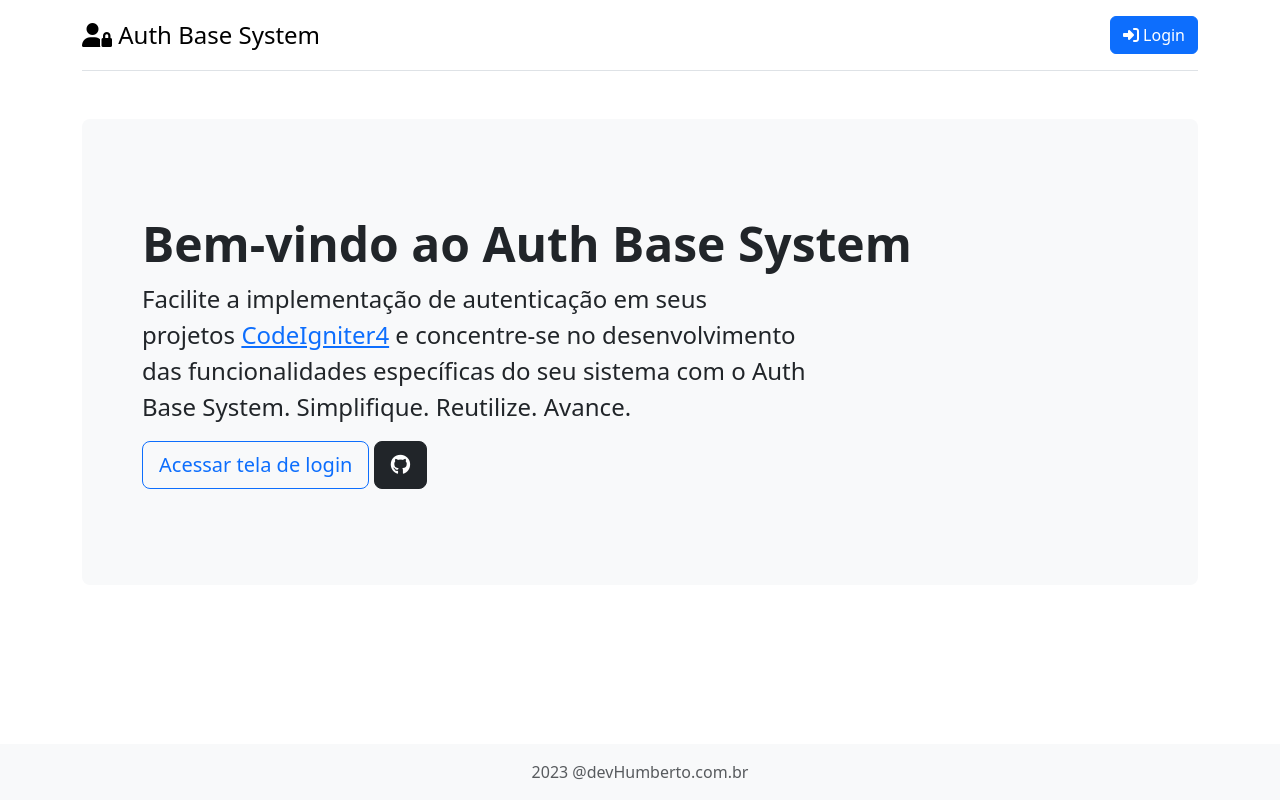
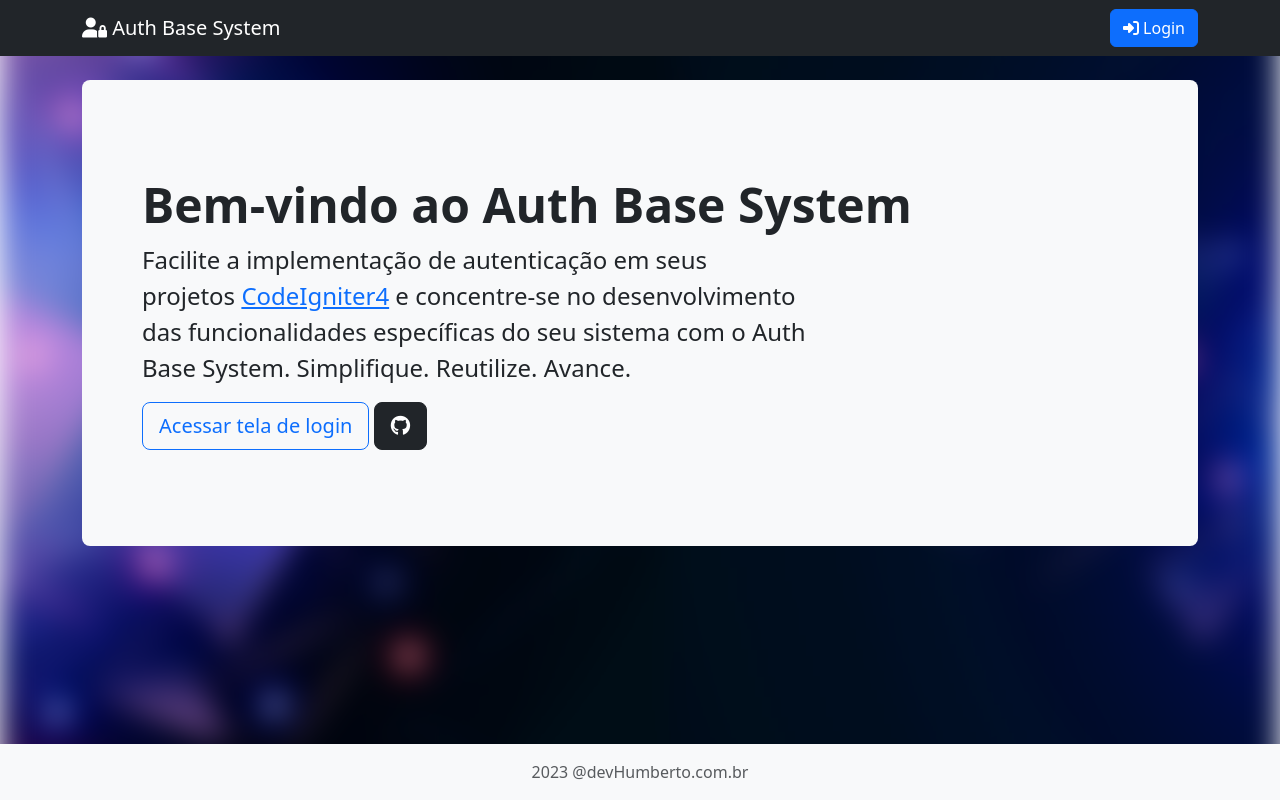
Before and after one commit to HRSoaresFilho/auth-base-system, a CodeIgniter 4 app: template app/Views/welcome_message.php in a window 1280 px wide. Run offline with PHP 8.4 and a stand-in for CodeIgniter, Linux system fonts and the light colour scheme; the template is opened without the code that fills it, so the values that code supplies are empty; some libraries are stand-ins or nearby versions.

Commit message:
Ajustes layout página inicial

```diff
--- a/app/Views/welcome_message.php
+++ b/app/Views/welcome_message.php
@@ -11,21 +11,22 @@
     <link rel="stylesheet" href="<?= base_url('assets/bootstrap-5.3.2/css/bootstrap.min.css') ?>">
     <!-- FontAwesome -->
     <link rel="stylesheet" href="<?= base_url('assets/fontawesome-free-6.5.1/css/all.min.css') ?>">
+    <!-- Custom CSS -->
+    <link rel="stylesheet" href="<?= base_url('css/style.css') ?>">
 
 </head>
 
 <body>
+    <div class="bg"></div>
+    <div class="content">
+        <nav class="navbar bg-dark" data-bs-theme="dark">
             <div class="container">
-        <header class="d-flex flex-wrap justify-content-center py-3 mb-4 border-bottom">
-            <a href="/" class="d-flex align-items-center mb-3 mb-md-0 me-md-auto link-body-emphasis text-decoration-none">
-                <span class="fs-4"><i class="fa-solid fa-user-lock"></i> Auth Base System</span>
-            </a>
-
-            <ul class="nav nav-pills">
-                <li class="nav-item"><a href="login" class="btn btn-primary"><i class="fa-solid fa-right-to-bracket"></i> Login</a></li>
-            </ul>
-        </header>
+                <a class="navbar-brand"><i class="fa-solid fa-user-lock"></i> Auth Base System</a>
+                <form class="d-flex" role="search">
+                    <a href="login" class="btn btn-primary"><i class="fa-solid fa-right-to-bracket"></i> Login</a>
+                </form>
             </div>
+        </nav>
 
         <div class="container py-4">
             <div class="p-5 mb-4 bg-body-tertiary rounded-3">
@@ -44,7 +45,7 @@
                 <span class="text-body-secondary">2023 @devHumberto.com.br</span>
             </div>
         </footer>
-
+    </div>
     <script src="<?= base_url('assets/bootstrap-5.3.2/js/bootstrap.bundle.min.js') ?>"></script>
 
 </body>
--- /dev/null
+++ b/public/css/style.css
@@ -0,0 +1,30 @@
+body,
+html {
+    height: 100%;
+    margin: 0;
+}
+
+.bg {
+    position: fixed;
+    left: 0;
+    right: 0;
+    z-index: 1;
+    display: block;
+    background-image: url('../img/background.jpg');
+    height: 100%;
+    background-position: center;
+    background-repeat: no-repeat;
+    background-size: cover;
+    -webkit-filter: blur(15px);
+    -moz-filter: blur(15px);
+    -o-filter: blur(15px);
+    -ms-filter: blur(15px);
+    filter: blur(15px);
+  }
+
+  .content {
+    position: fixed;
+    left: 0;
+    right: 0;
+    z-index: 9999;
+  }
```
Also changed, not shown: public/img/background.jpg (added). Lines whose indentation alone changed are shown as unchanged.
